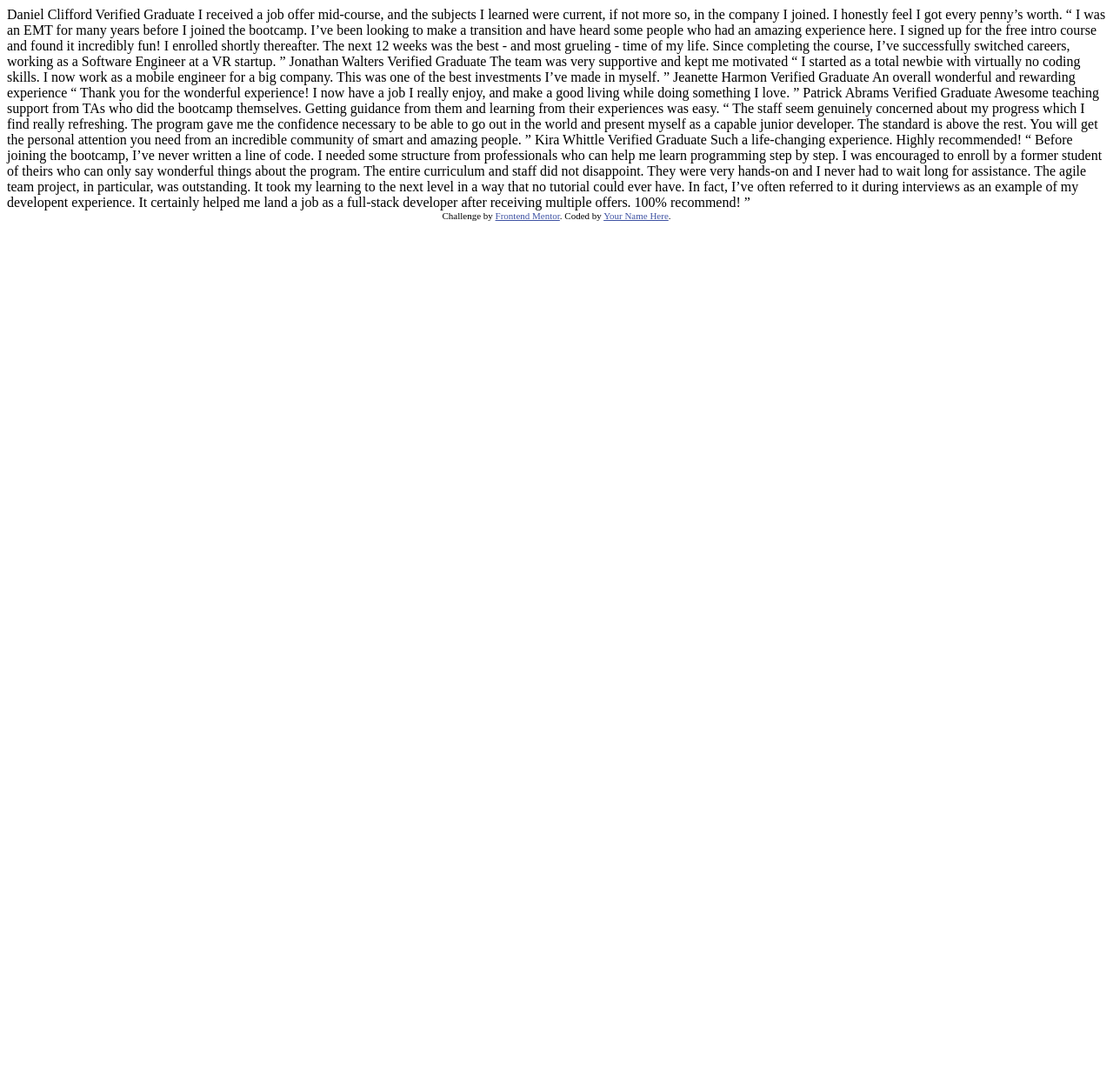
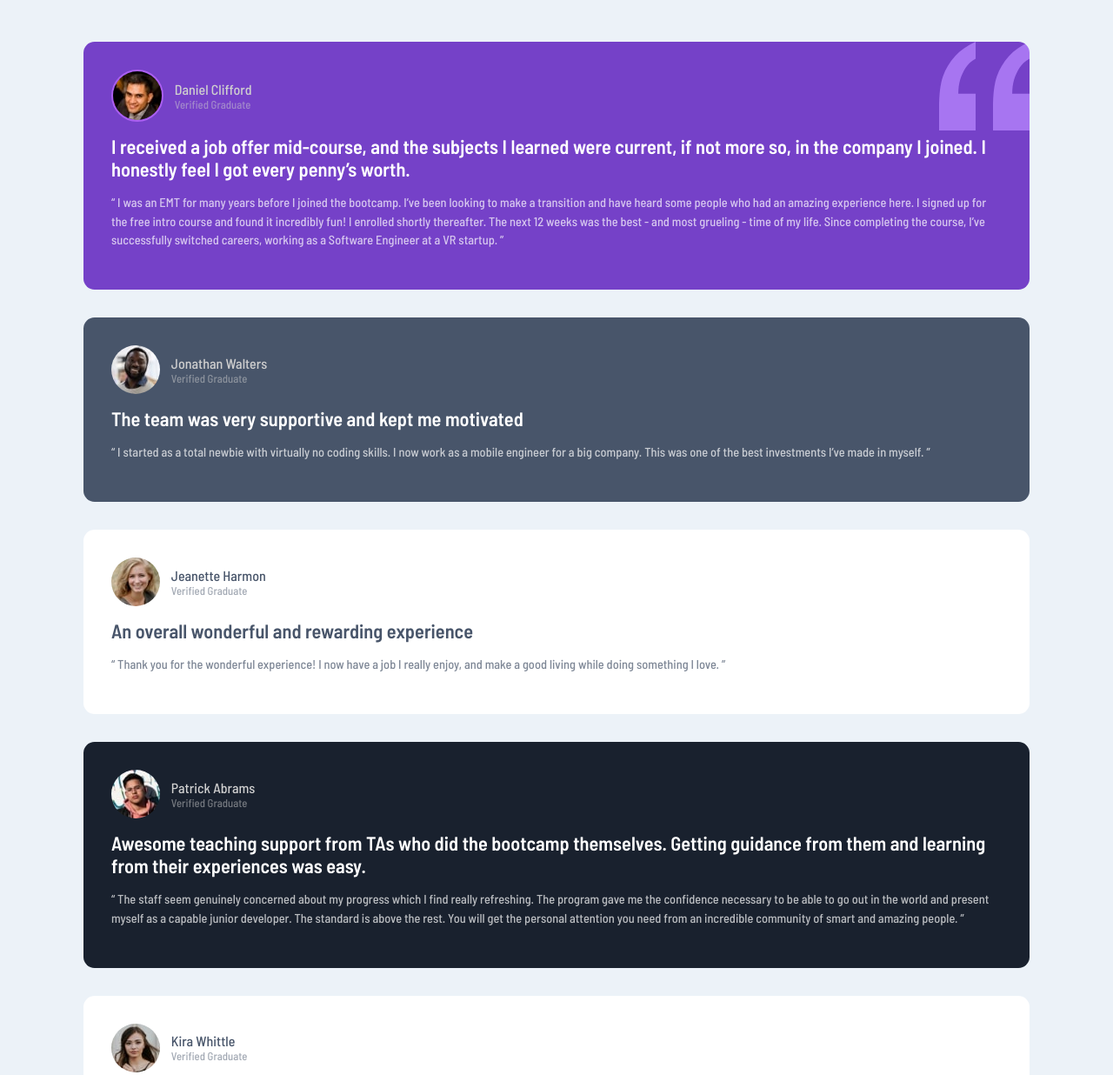
Before and after one commit to HualDev/testimonialsGridSection, a plain HTML site: page index.html in a window 1280 px wide. Shown: the top 1236 px of the page at 87% size. Before the commit the page ends 800 px from the top, so only its background shows below. Drawn offline with Linux system fonts and the light colour scheme.

```diff
--- a/index.html
+++ b/index.html
@@ -3,9 +3,11 @@
 <head>
   <meta charset="UTF-8">
   <meta name="viewport" content="width=device-width, initial-scale=1.0"> <!-- displays site properly based on user's device -->
-
+  <link rel="stylesheet" href="./style.css">
   <link rel="icon" type="image/png" sizes="32x32" href="./images/favicon-32x32.png">
-
+  <link rel="preconnect" href="https://fonts.googleapis.com">
+  <link rel="preconnect" href="https://fonts.gstatic.com" crossorigin>
+  <link href="https://fonts.googleapis.com/css2?family=Barlow+Semi+Condensed:wght@500;600&display=swap" rel="stylesheet">
   <title>Frontend Mentor | [Challenge Name Here]</title>
 
   <!-- Feel free to remove these styles or customise in your own stylesheet 👍 -->
@@ -15,50 +17,104 @@
   </style>
 </head>
 <body>
-  Daniel Clifford
-  Verified Graduate
-
+  <main>
+    <div class="left">
+      <div class="daniel">
+        <div class="tittle">
+          <img src="./images/image-daniel.jpg" alt="Daniel Img">
+          <div>
+            <p>Daniel Clifford</p>
+            <p class="verified">Verified Graduate</p>
+          </div>
+        </div>
+        <div class="comments">
+          <h1>
             I received a job offer mid-course, and the subjects I learned were current, if not more so,
             in the company I joined. I honestly feel I got every penny’s worth.
-
+          </h1>
+          <p class="review">
             “ I was an EMT for many years before I joined the bootcamp. I’ve been looking to make a
             transition and have heard some people who had an amazing experience here. I signed up
             for the free intro course and found it incredibly fun! I enrolled shortly thereafter.
             The next 12 weeks was the best - and most grueling - time of my life. Since completing
             the course, I’ve successfully switched careers, working as a Software Engineer at a VR startup. ”
+          </p>
+        </div>
+      </div>
 
-  Jonathan Walters
-  Verified Graduate
-
+      <div class="jonathan">
+        <div class="tittle">
+          <img src="./images/image-jonathan.jpg" alt="Jonathan Img">
+          <div>
+            <p>Jonathan Walters</p>
+            <p class="verified">Verified Graduate</p>
+          </div>
+        </div>
+        <div class="comments">
+          <h1>
             The team was very supportive and kept me motivated
-
+          </h1>
+          <p class="review">
             “ I started as a total newbie with virtually no coding skills. I now work as a mobile engineer
             for a big company. This was one of the best investments I’ve made in myself. ”
+          </p>
+        </div>
+      </div>
 
-  Jeanette Harmon
-  Verified Graduate
-
-  An overall wonderful and rewarding experience
-
+      <div class="jeanette">
+        <div class="tittle">
+          <img src="./images/image-jeanette.jpg" alt="Jeanette Img">
+          <div>
+           <p>Jeanette Harmon</p>
+           <p class="verified">Verified Graduate</p>
+          </div>
+        </div>
+        <div class="comments">
+          <h1>An overall wonderful and rewarding experience</h1>
+          <p class="review">
             “ Thank you for the wonderful experience! I now have a job I really enjoy, and make a good living
             while doing something I love. ”
+          </p>
+        </div>
+      </div>
 
-  Patrick Abrams
-  Verified Graduate
-
+      <div class="patrick">
+        <div class="tittle">
+          <img src="./images/image-patrick.jpg" alt="Patrick Img">
+          <div>
+            <p>Patrick Abrams</p>
+            <p class="verified">Verified Graduate</p>
+          </div>
+        </div>
+        <div class="comments">
+          <h1>
             Awesome teaching support from TAs who did the bootcamp themselves. Getting guidance from them and
             learning from their experiences was easy.
-
+          </h1>
+          <p class="review">
             “ The staff seem genuinely concerned about my progress which I find really refreshing. The program
             gave me the confidence necessary to be able to go out in the world and present myself as a capable
             junior developer. The standard is above the rest. You will get the personal attention you need from
             an incredible community of smart and amazing people. ”
+          </p>
+        </div>
+      </div>
+    </div>
 
-  Kira Whittle
-  Verified Graduate
-
+    <div class="right">
+      <div class="kira">
+        <div class="tittle">
+          <img src="./images/image-kira.jpg" alt="Kira Img">
+          <div>
+            <p>Kira Whittle</p>
+            <p class="verified">Verified Graduate</p>
+          </div>
+        </div>
+        <div class="comments">
+          <h1>
             Such a life-changing experience. Highly recommended!
-
+          </h1>
+          <p class="review">
             “ Before joining the bootcamp, I’ve never written a line of code. I needed some structure from
             professionals who can help me learn programming step by step. I was encouraged to enroll by a former
             student of theirs who can only say wonderful things about the program. The entire curriculum and staff
@@ -67,10 +123,17 @@
             could ever have. In fact, I’ve often referred to it during interviews as an example of my developent
             experience. It certainly helped me land a job as a full-stack developer after receiving multiple offers.
             100% recommend! ”
+          </p>
+        </div>
+      </div>
+    </div>
+  </main>
 
   <div class="attribution">
     Challenge by <a href="https://www.frontendmentor.io?ref=challenge" target="_blank">Frontend Mentor</a>.
-    Coded by <a href="#">Your Name Here</a>.
+    Coded by <a href="https://www.frontendmentor.io/profile/HualDev" target="_blank">HualDev</a>.
   </div>
+
+  <script src="./testimonial.js"></script>
 </body>
 </html>
--- /dev/null
+++ b/style.css
@@ -0,0 +1,98 @@
+:root{
+    --moderateViolet: hsl(263, 55%, 52%);
+    --veryDarkGrayishBlue: hsl(217, 19%, 35%);
+    --veryDarkBlackishBlue: hsl(219, 29%, 14%);
+    --white: hsl(0, 0%, 100%);
+    --lightGray: hsl(0, 0%, 81%);
+    --lightGrayishBlue: hsl(210, 46%, 95%);
+}
+
+*{
+    box-sizing: border-box;
+}
+
+body{
+    margin: 0;
+    font-family: 'Barlow Semi Condensed', sans-serif;
+    background-color: var(--lightGrayishBlue);
+}
+
+main{
+    width: 85%;
+    margin: auto;
+    padding: 3rem 0 0;
+}
+
+.daniel, .jonathan, .jeanette, .patrick, .kira{
+    padding: 2rem;
+    border-radius: 0.8rem;
+    margin: 0 auto 2rem;
+}
+
+.daniel{
+    background-color: var(--moderateViolet);
+    background-image: url('./images/bg-pattern-quotation.svg');
+    background-repeat: no-repeat;
+    background-position: right top;
+}
+
+.tittle{
+    display: flex;
+    align-items: center;
+}
+
+.tittle img{
+    border-radius: 50%;
+}
+
+.daniel img{
+    border: solid 0.15rem hsl(271, 84%, 66%);
+}
+
+.tittle p{
+    margin: 0 0 0 0.8rem;
+    color: var(--lightGray);
+}
+
+.verified{
+    opacity: 0.5;
+    font-size: 0.8rem;
+}
+
+.comments{
+    color: var(--white);
+    font-size: 0.7rem;
+}
+
+.comments p{
+    font-size: 0.9rem;
+    line-height: 1.5;
+}
+
+.review{
+    opacity: 0.7;
+}
+
+.jonathan{
+    background-color: var(--veryDarkGrayishBlue);
+}
+
+.jeanette{
+    background-color: var(--white);
+}
+
+.jeanette h1, .jeanette p{
+    color: var(--veryDarkGrayishBlue);
+}
+
+.patrick{
+    background-color: var(--veryDarkBlackishBlue);
+}
+
+.kira{
+    background-color: var(--white);
+}
+
+.kira h1, .kira p{
+    color: var(--veryDarkGrayishBlue);
+}
```
Also changed, not shown: testimonial.js (added). Lines whose indentation alone changed are shown as unchanged.
